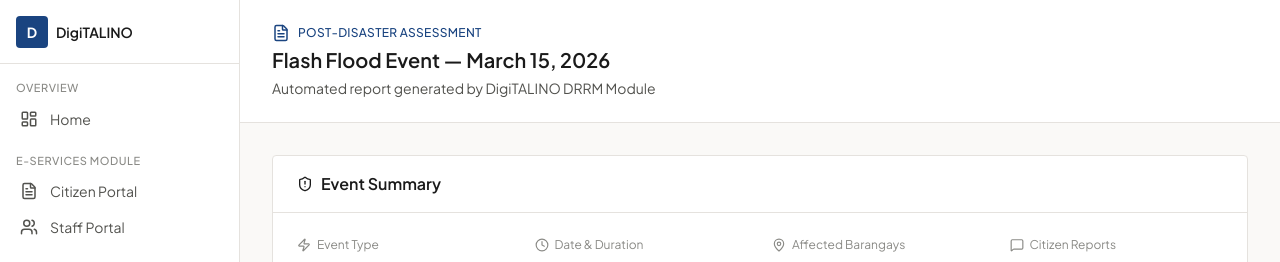
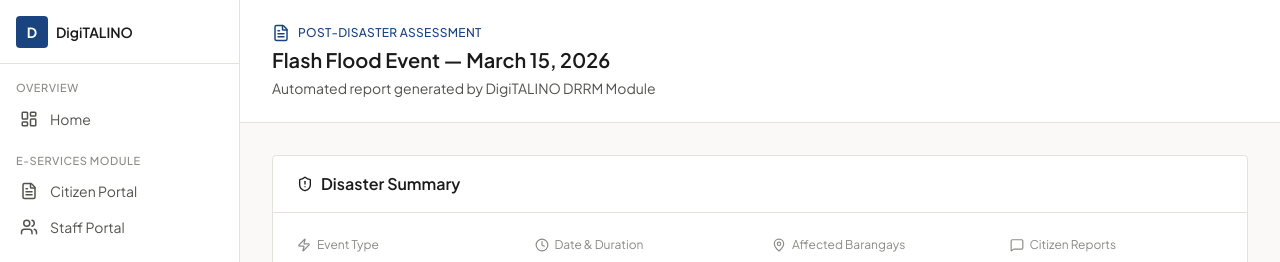
Before and after one commit to yanicells/DigiTALINO, a Next.js app: page /drrmo/report in a window 1280 px wide. Shown: the top 262 px of the page. Built offline with nearby package versions, Linux system fonts and the light colour scheme.

Commit message:
feat: improve ui for sms and alert log

```diff
--- a/app/drrmo/page.tsx
+++ b/app/drrmo/page.tsx
@@ -342,14 +342,14 @@ export default function DrrmoDashboard() {
             </div>
 
             {/* Alert Log */}
-            <div className="bg-white border border-border rounded shrink-0">
+            <div className="bg-white border border-border rounded shrink-0 overflow-hidden">
               <div className="px-4 py-3 border-b border-border">
                 <h2 className="text-sm font-semibold text-text-primary flex items-center gap-2">
                   <Radio size={14} />
                   Alert Log
                 </h2>
               </div>
-              <div className="divide-y divide-border max-h-48 overflow-y-auto hide-scrollbar">
+              <div className="divide-y divide-border max-h-36 sm:max-h-40 overflow-y-auto hide-scrollbar">
                 {[...alertLog].reverse().map((entry, i) => (
                   <div
                     key={i}
--- a/app/drrmo/report/page.tsx
+++ b/app/drrmo/report/page.tsx
@@ -62,12 +62,12 @@ export default function PostDisasterReport() {
       </div>
 
       <div className="p-4 sm:p-8 space-y-6 max-w-6xl">
-        {/* Event Summary Card */}
+        {/* Disaster Summary Card */}
         <div className="bg-white border border-border rounded">
           <div className="px-4 sm:px-6 py-4 border-b border-border">
             <h2 className="font-semibold text-text-primary flex items-center gap-2">
               <ShieldAlert size={16} />
-              Event Summary
+              Disaster Summary
             </h2>
           </div>
           <div className="p-4 sm:p-6">
```
